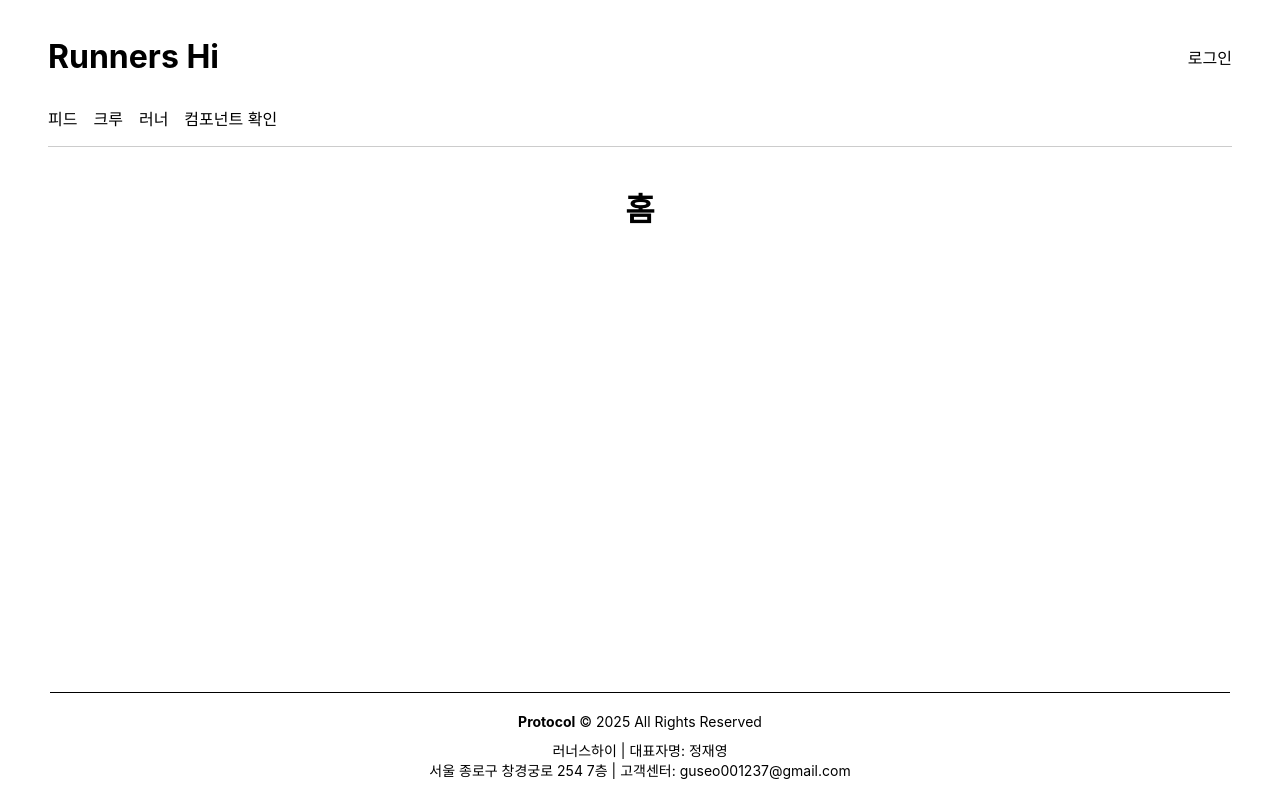
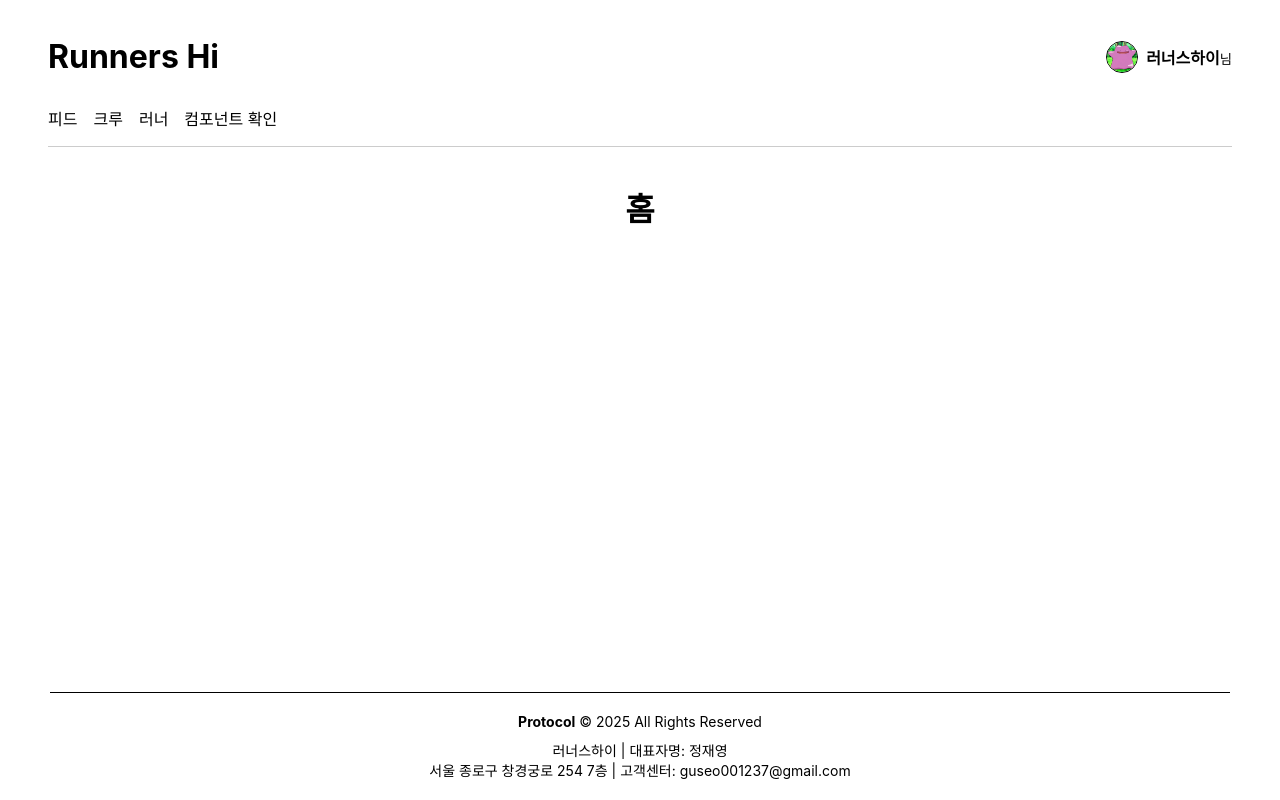
Before and after one commit to RocketDDan/frontend, a React (Create React App) app: page / in a window 1280 px wide. Built offline with nearby package versions, Linux system fonts and the light colour scheme; no server answers.

Commit message:
feat: 헤더의 오른쪽 부분을 '로그아웃 버튼'에서 '프로필 이미지와 닉네임'으로 수정하고, 클릭 시 펴지도록 변경

```diff
--- a/src/components/layout/Header.jsx
+++ b/src/components/layout/Header.jsx
@@ -1,10 +1,19 @@
 import { useState } from 'react';
 import { Link } from 'react-router-dom';
 import headerStyle from './Header.module.css';
+import { LoginMemberProfileImage } from '../profile/ProfileImage'
+import MetamongImage from "../../assets/images/metamong.jpeg"
 
 const Header = () => {
     const [menuOpen, setMenuOpen] = useState(false);
-    const userRole = 'ANONYMOUS'; // TODO: 어디선가 빼올 예정
+    const [profileOpen, setProfileOpen] = useState(false);
+
+    const user = {
+        nickname: "러너스하이",
+        role: 'USER', // TODO: 어디선가 빼올 예정 (ANONYMOUS, USER, ADMIN, COMPANY)
+    }
+
+    const toggleProfileMenu = () => setProfileOpen(prev => !prev);
 
     return (
         <header className={headerStyle.container}>
@@ -14,10 +23,25 @@ const Header = () => {
                 </h1>
 
                 <nav className={headerStyle.desktopNav}>
-                    {userRole === 'ANONYMOUS' ? (
+                    {user.role === 'ANONYMOUS' ? (
                         <Link to="/login">로그인</Link>
                     ) : (
-                        <Link to="/logout">로그아웃</Link>
+                        <div className={headerStyle.profileWrapper}>
+                            <div className={headerStyle.profileContainer} onClick={toggleProfileMenu}>
+                                <LoginMemberProfileImage profileUrl={MetamongImage} />
+                                <span>
+                                    <span className={headerStyle.nickname}>{user.nickname}</span>
+                                    <span className={headerStyle.nim}>님</span>
+                                </span>
+                                {/* <Link to="/logout">로그아웃</Link> */}
+                            </div>
+                            {profileOpen && (
+                                <div className={headerStyle.dropdownMenu}>
+                                    <Link to="/account/setting">내 정보 수정</Link>
+                                    <Link to="/logout">로그아웃</Link>
+                                </div>
+                            )}
+                        </div>
                     )}
                 </nav>
 
--- a/src/components/layout/Header.module.css
+++ b/src/components/layout/Header.module.css
@@ -16,6 +16,54 @@
 .desktopNav {
     display: flex;
     gap: 1rem;
+}
+
+.profileWrapper {
+    position: relative;
+}
+
+.dropdownMenu {
+    position: absolute;
+    right: 0;
+    top: 100%;
+    margin-top: 8px;
+    background: white;
+    border: 1px solid #ddd;
+    border-radius: 6px;
+    box-shadow: 0 2px 6px rgba(0, 0, 0, 0.1);
+    z-index: 999;
+    display: flex;
+    flex-direction: column;
+    padding: 10px;
+    gap: 8px;
+}
+
+.dropdownMenu a {
+    color: #333;
+    text-decoration: none;
+    padding: 4px 8px;
+}
+
+.dropdownMenu a:hover {
+    /* #f5f5f5; */
+    background-color: #7CB2FC;
+    color: white;
+    border-radius: 5px;
+}
+
+.profileContainer {
+    display: flex;
+    align-items: center;
+    gap: 0.5rem;
+    cursor: pointer;
+}
+
+.nickname {
+    font-weight: bold;
+}
+
+.nim {
+    font-size: smaller;
 }
 
 .hamburger {
```
